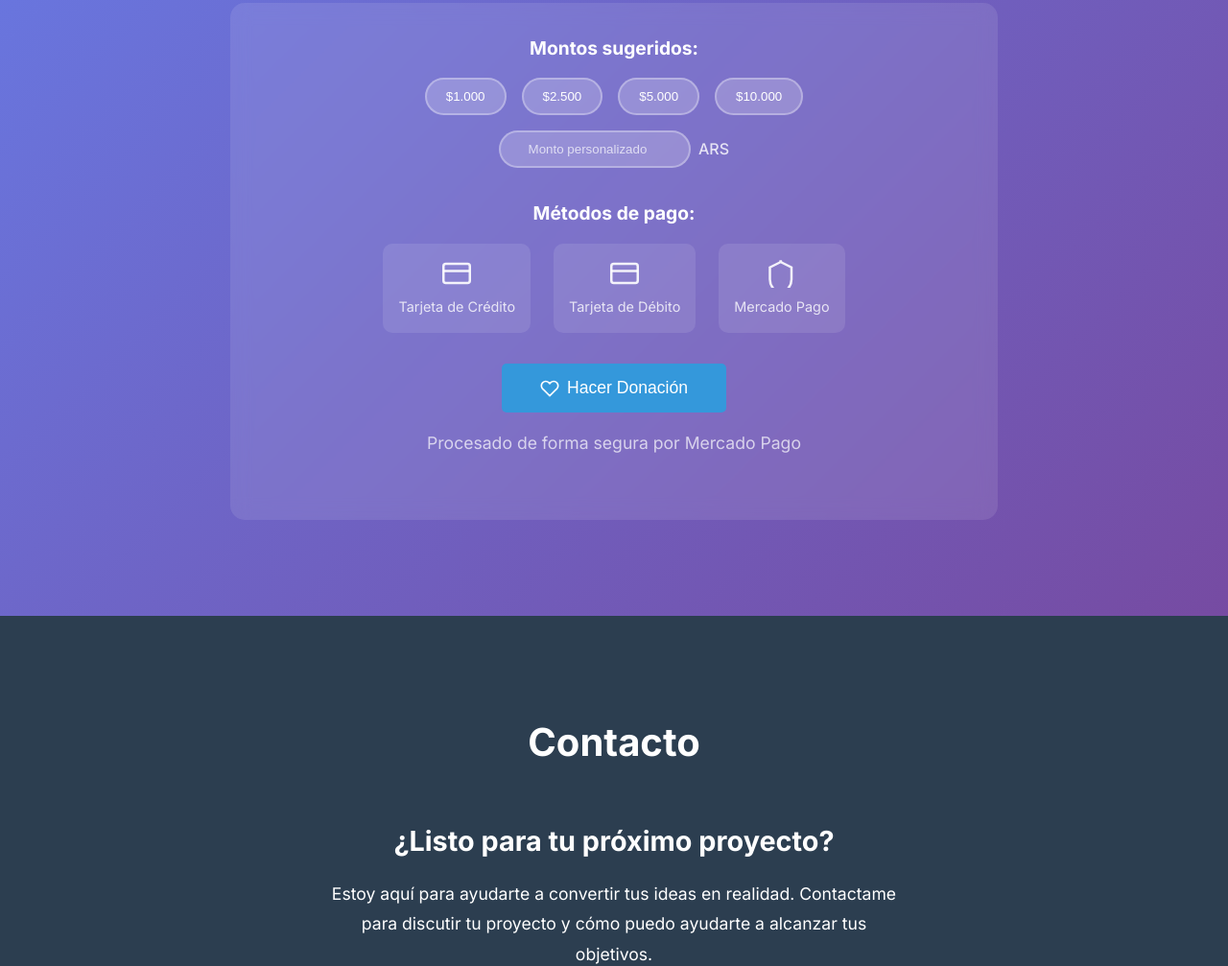
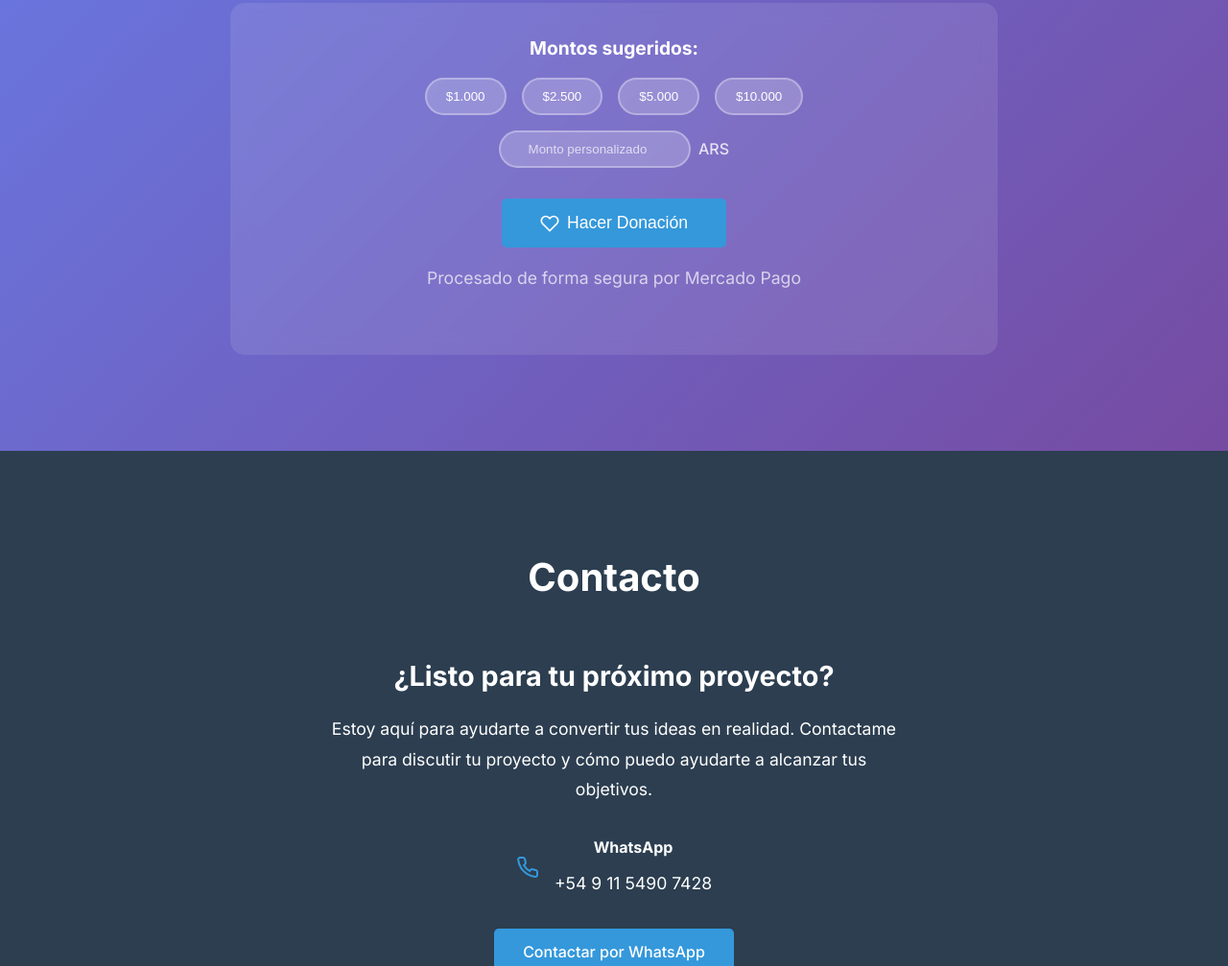
Before and after one commit to gadielMa/gadielmalagrino, a plain HTML site: page index.html in a window 1280 px wide. Shown: the part 3666-4673 px from the top of the page at 96% size. Drawn offline with Linux system fonts and the light colour scheme.

Commit message:
Remove payment methods section from donations
- Remove confusing payment method icons (credit card, debit card, Mercado Pago)
- Clean up HTML structure in donations section
- Remove related CSS styles for payment methods
- Simplify donation flow to focus on Mercado Pago link
- Improve user experience by removing unnecessary elements

```diff
--- a/index.html
+++ b/index.html
@@ -178,31 +178,7 @@
                                 <span>ARS</span>
                             </div>
                         </div>
-                        <div class="payment-methods">
-                            <h4>Métodos de pago:</h4>
-                            <div class="payment-icons">
-                                <div class="payment-method">
-                                    <svg viewBox="0 0 24 24" fill="none" stroke="currentColor" stroke-width="2">
-                                        <rect x="1" y="4" width="22" height="16" rx="2" ry="2"/>
-                                        <line x1="1" y1="10" x2="23" y2="10"/>
-                                    </svg>
-                                    <span>Tarjeta de Crédito</span>
-                                </div>
-                                <div class="payment-method">
-                                    <svg viewBox="0 0 24 24" fill="none" stroke="currentColor" stroke-width="2">
-                                        <rect x="1" y="4" width="22" height="16" rx="2" ry="2"/>
-                                        <line x1="1" y1="10" x2="23" y2="10"/>
-                                    </svg>
-                                    <span>Tarjeta de Débito</span>
-                                </div>
-                                <div class="payment-method">
-                                    <svg viewBox="0 0 24 24" fill="none" stroke="currentColor" stroke-width="2">
-                                        <path d="M12 2L2 7v10c0 5.55 3.84 10 9 11 5.16-1 9-5.45 9-11V7l-10-5z"/>
-                                    </svg>
-                                    <span>Mercado Pago</span>
-                                </div>
-                            </div>
-                        </div>
+
                         <div class="donation-action">
                             <button id="donateBtn" class="btn btn-primary btn-large">
                                 <svg viewBox="0 0 24 24" fill="none" stroke="currentColor" stroke-width="2">
--- a/script.js
+++ b/script.js
@@ -193,7 +193,7 @@ document.getElementById('donateBtn').addEventListener('click', () => {
 
     // Direct Mercado Pago link
     // Replace 'TU_LINK_DE_PAGO' with your actual Mercado Pago link
-    const mercadoPagoLink = 'link.mercadopago.com.ar/inggadielmalagrino';
+    const mercadoPagoLink = 'https://mpago.la/link.mercadopago.com.ar/inggadielmalagrino';
 
     window.open(mercadoPagoLink, '_blank');
 
--- a/styles.css
+++ b/styles.css
@@ -438,48 +438,7 @@ body {
     color: rgba(255, 255, 255, 0.8);
 }
 
-.payment-methods {
-    margin-bottom: 2rem;
-}
 
-.payment-methods h4 {
-    margin-bottom: 1rem;
-    font-size: 1.2rem;
-}
-
-.payment-icons {
-    display: flex;
-    gap: 1.5rem;
-    justify-content: center;
-    flex-wrap: wrap;
-}
-
-.payment-method {
-    display: flex;
-    flex-direction: column;
-    align-items: center;
-    gap: 0.5rem;
-    padding: 1rem;
-    background: rgba(255, 255, 255, 0.1);
-    border-radius: 10px;
-    transition: all 0.3s ease;
-}
-
-.payment-method:hover {
-    background: rgba(255, 255, 255, 0.2);
-    transform: translateY(-2px);
-}
-
-.payment-method svg {
-    width: 30px;
-    height: 30px;
-    color: rgba(255, 255, 255, 0.9);
-}
-
-.payment-method span {
-    font-size: 0.9rem;
-    color: rgba(255, 255, 255, 0.8);
-}
 
 .donation-action {
     margin-top: 2rem;
@@ -632,10 +591,7 @@ body {
         align-items: center;
     }
 
-    .payment-icons {
-        flex-direction: column;
-        align-items: center;
-    }
+
 
     .custom-amount {
         flex-direction: column;
```
Also changed, not shown: 1 other file.
